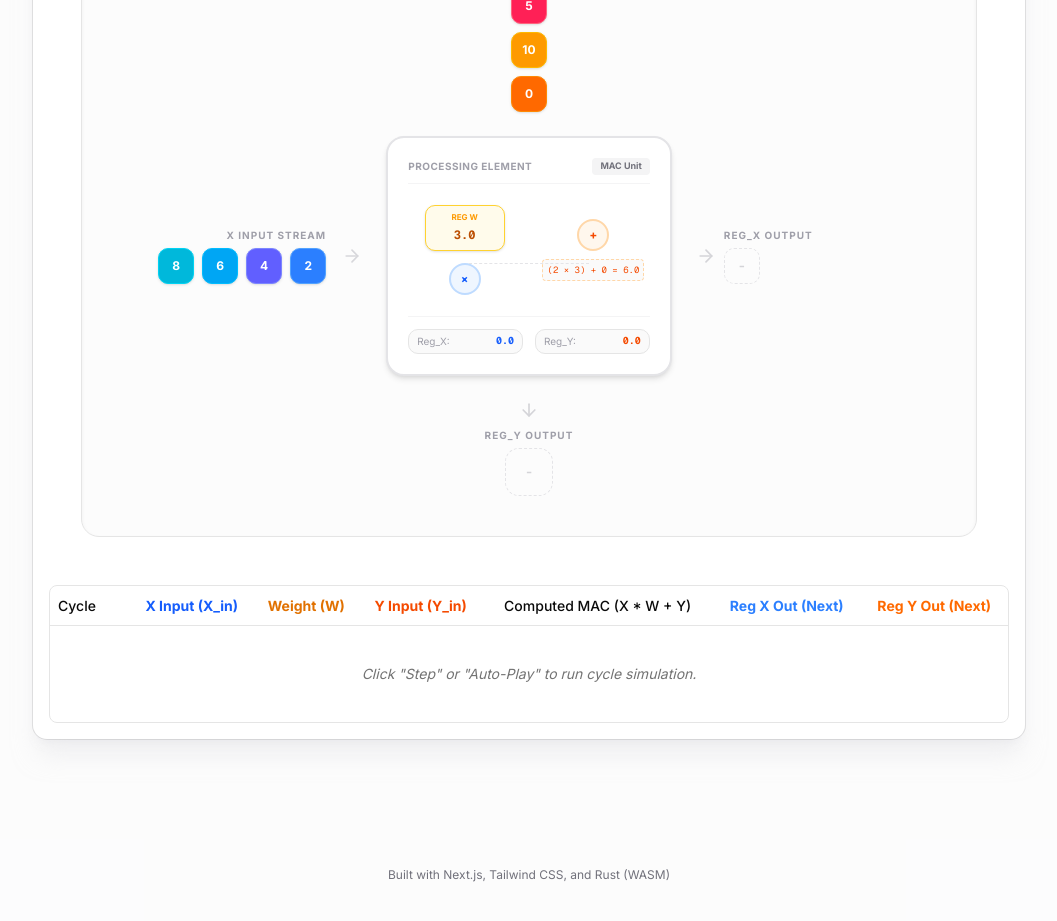
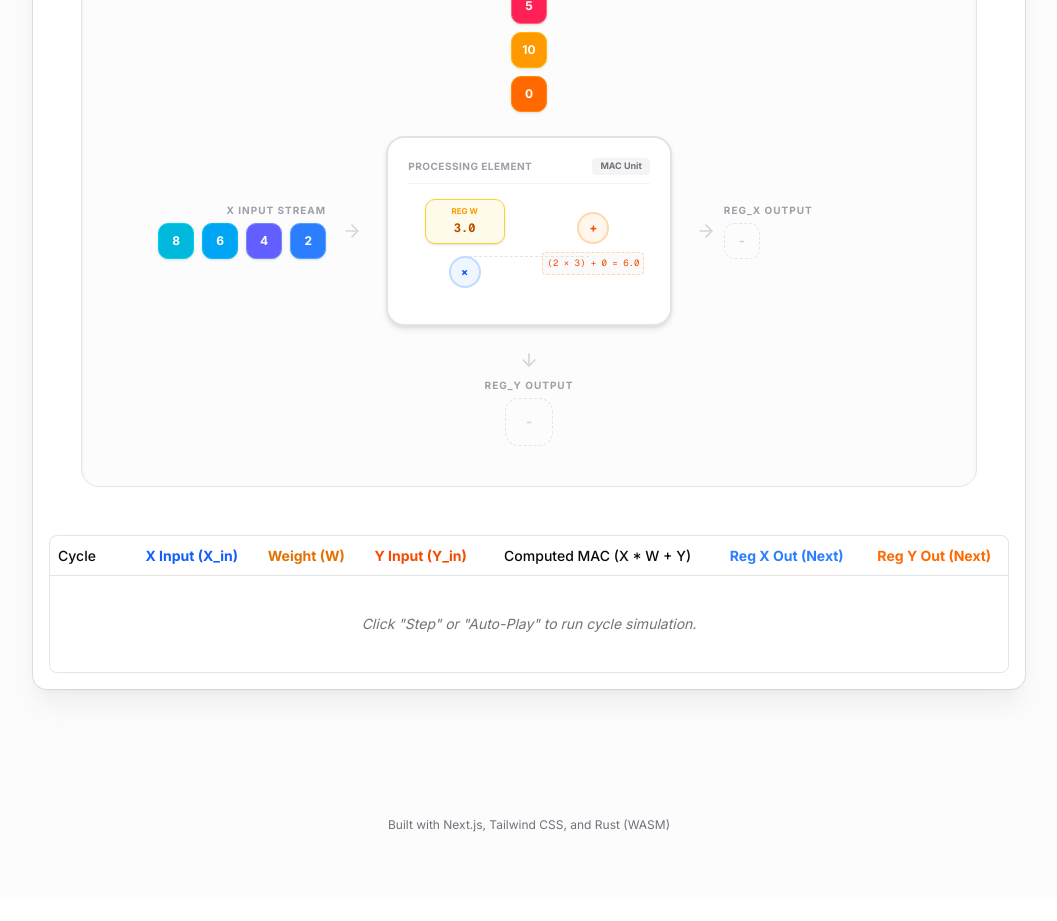
Before and after one commit to georgesung/systolic-array-simulator, a Next.js app in the folder web/: page / in a window 1280 px wide. Shown: the part 940-1861 px from the top of the page, without its empty margins (111-1168 px from the left). After the commit the page ends 1837 px from the top, so only its background shows below. Built offline with nearby package versions, Linux system fonts and the light colour scheme.

Commit message:
Remove redundant boxes about reg x and reg y

```diff
--- a/web/src/components/PESimulator.tsx
+++ b/web/src/components/PESimulator.tsx
@@ -328,7 +328,7 @@ export function PESimulator() {
                 </div>
 
                 {/* Center: The Processing Element Boundary Box */}
-                <div className="w-[320px] h-[240px] bg-white dark:bg-zinc-900 border-2 border-zinc-200 dark:border-zinc-800 rounded-2xl shadow-md p-5 flex flex-col justify-between relative z-10">
+                <div className="w-[320px] h-[190px] bg-white dark:bg-zinc-900 border-2 border-zinc-200 dark:border-zinc-800 rounded-2xl shadow-md p-5 flex flex-col justify-between relative z-10">
 
                   {/* Header Label inside box */}
                   <div className="flex justify-between items-center pb-2 border-b border-zinc-100 dark:border-zinc-800">
@@ -370,27 +370,6 @@ export function PESimulator() {
 
                     {/* Connector lines (dashed) */}
                     <div className="absolute left-[25%] right-[25%] top-[60%] border-t border-zinc-200 dark:border-zinc-800 border-dashed z-0" />
-                  </div>
-
-                  {/* Registered Outputs (At Clock registers) */}
-                  <div className="border-t border-zinc-100 dark:border-zinc-800 pt-3 flex justify-between gap-3">
-
-                    {/* Reg X Out */}
-                    <div className="flex-1 bg-zinc-50 dark:bg-zinc-950 rounded-lg px-2 py-1 border flex justify-between items-center text-[10px] font-mono">
-                      <span className="text-zinc-400 font-sans">Reg_X:</span>
-                      <span className="font-bold text-blue-600 dark:text-blue-400">
-                        {peState.regXOut.toFixed(1)}
-                      </span>
-                    </div>
-
-                    {/* Reg Y Out */}
-                    <div className="flex-1 bg-zinc-50 dark:bg-zinc-950 rounded-lg px-2 py-1 border flex justify-between items-center text-[10px] font-mono">
-                      <span className="text-zinc-400 font-sans">Reg_Y:</span>
-                      <span className="font-bold text-orange-600 dark:text-orange-400">
-                        {peState.regYOut.toFixed(1)}
-                      </span>
-                    </div>
-
                   </div>
 
                 </div>
```
